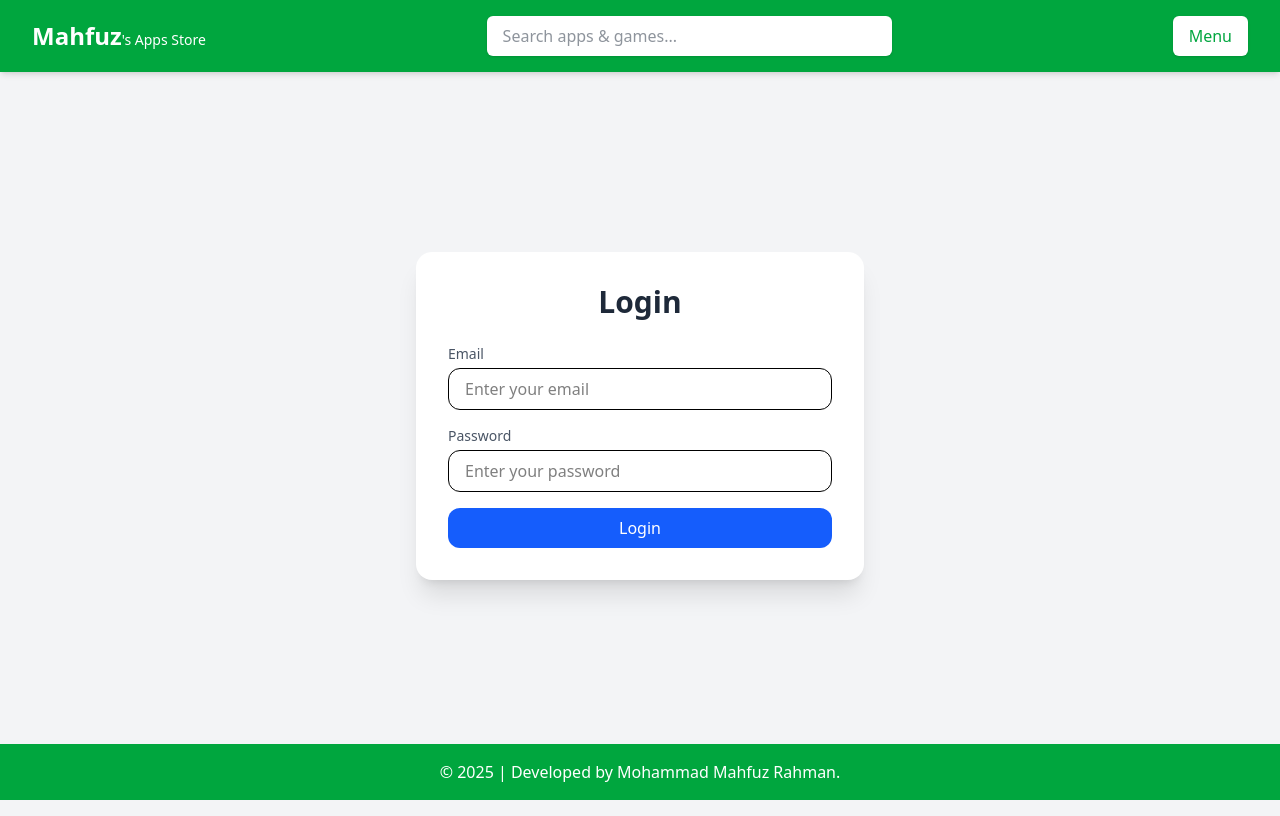
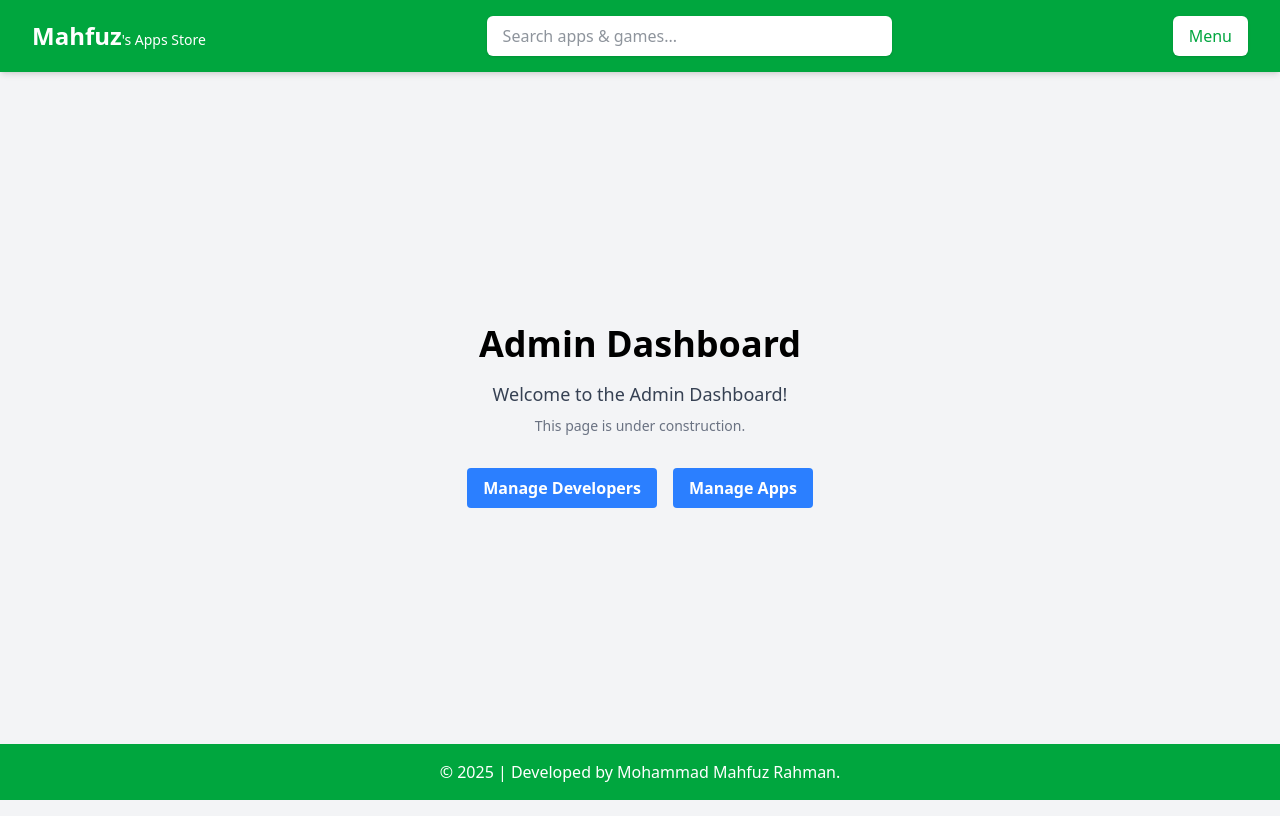
Before and after one commit to mahfuz0712/Apps-Store-Frontend, a React (Vite) app: page /admin in a window 1280 px wide. Before the commit this address led to /login. Built offline with nearby package versions, Linux system fonts and the light colour scheme.

Commit message:
updated ui

```diff
--- a/package.json
+++ b/package.json
@@ -19,6 +19,7 @@
     "react": "^19.1.0",
     "react-dom": "^19.1.0",
     "react-error-boundary": "^6.0.0",
+    "react-modal": "^3.16.3",
     "react-router-dom": "^6.28.0",
     "sweetalert": "^2.1.2",
     "tailwindcss": "^4.1.7"
--- a/src/App.jsx
+++ b/src/App.jsx
@@ -8,6 +8,8 @@ import AdminDashboard from "./pages/AdminDashboard";
 import Login from "./pages/Login";
 import PrivateRoute from "./routes/PrivateRoute";
 import ApplicationForm from "./pages/ApplicationForm";
+// import UserManagement from "./pages/UserManagement";
+// import AppManagement from "./pages/AppManagement";
 
 function App() {
   return (
@@ -37,11 +39,11 @@ function App() {
             <Route
               path="/admin"
               element={
-                <PrivateRoute requiredRole="admin">
-                  <ErrorBoundary FallbackComponent={ErrorFallback}>
-                    <AdminDashboard />
-                  </ErrorBoundary>
-                </PrivateRoute>
+                // <PrivateRoute requiredRole="admin">
+                <ErrorBoundary FallbackComponent={ErrorFallback}>
+                  <AdminDashboard />
+                </ErrorBoundary>
+                // </PrivateRoute>
               }
             />
             <Route
@@ -60,6 +62,8 @@ function App() {
                 </ErrorBoundary>
               }
             />
+            {/* <Route path="/admin/users" element={<UserManagement />} /> */}
+            {/* <Route path="/admin/apps" element={<AppManagement />} /> */}
           </Routes>
         </main>
 
--- a/src/pages/AdminDashboard.jsx
+++ b/src/pages/AdminDashboard.jsx
@@ -1,16 +1,32 @@
-
+import { useNavigate } from "react-router-dom";
 
 function AdminDashboard() {
+  const navigate = useNavigate();
+
+  const handleManageUsers = () => {
+    navigate("/admin/users");
+  };
+
+  const handleManageApps = () => {
+    navigate("/admin/apps");
+  };
+
   return (
     <div className="flex flex-col items-center justify-center h-screen bg-gray-100">
       <h1 className="text-4xl font-bold mb-4">Admin Dashboard</h1>
       <p className="text-lg text-gray-700">Welcome to the Admin Dashboard!</p>
       <p className="text-sm text-gray-500 mt-2">This page is under construction.</p>
       <div className="mt-8">
-        <button className="bg-blue-500 hover:bg-blue-700 text-white font-bold py-2 px-4 rounded">
+        <button
+          onClick={handleManageUsers}
+          className="bg-blue-500 hover:bg-blue-700 text-white font-bold py-2 px-4 rounded"
+        >
           Manage Developers
         </button>
-        <button className="bg-blue-500 hover:bg-blue-700 text-white font-bold py-2 px-4 rounded ml-4">
+        <button
+          onClick={handleManageApps}
+          className="bg-blue-500 hover:bg-blue-700 text-white font-bold py-2 px-4 rounded ml-4"
+        >
           Manage Apps
         </button>
       </div>
--- /dev/null
+++ b/src/pages/AppManagement.jsx
@@ -0,0 +1,5 @@
+// src/pages/AppManagement.jsx
+function AppManagement() {
+  return <h2 className="text-xl">App Management Page</h2>;
+}
+export default AppManagement;
--- a/src/pages/Login.jsx
+++ b/src/pages/Login.jsx
@@ -40,11 +40,11 @@ const Login = () => {
           setLoading(true);
           const loginUrl = import.meta.env.VITE_LOGIN;
           const response = await axios.post(loginUrl, {
-            email: emailForLogin,
-            password: passwordForLogin,
+            Email: emailForLogin,
+            Password: passwordForLogin,
           });
 
-          if (response.data.success) {
+          if (response.data?.success) {
             const userData = response.data.user;
             localStorage.setItem(
               "user",
--- a/vite.config.js
+++ b/vite.config.js
@@ -7,5 +7,6 @@ export default defineConfig({
   plugins: [
     react(),
     tailwindcss(),
+
   ],
 })
```
Also changed, not shown: src/pages/AddUserModal.jsx (added), src/pages/EditUserModal.jsx (added), src/pages/UserManagement.jsx (added), 1 other file (tests, documents, lock files or other folders).
